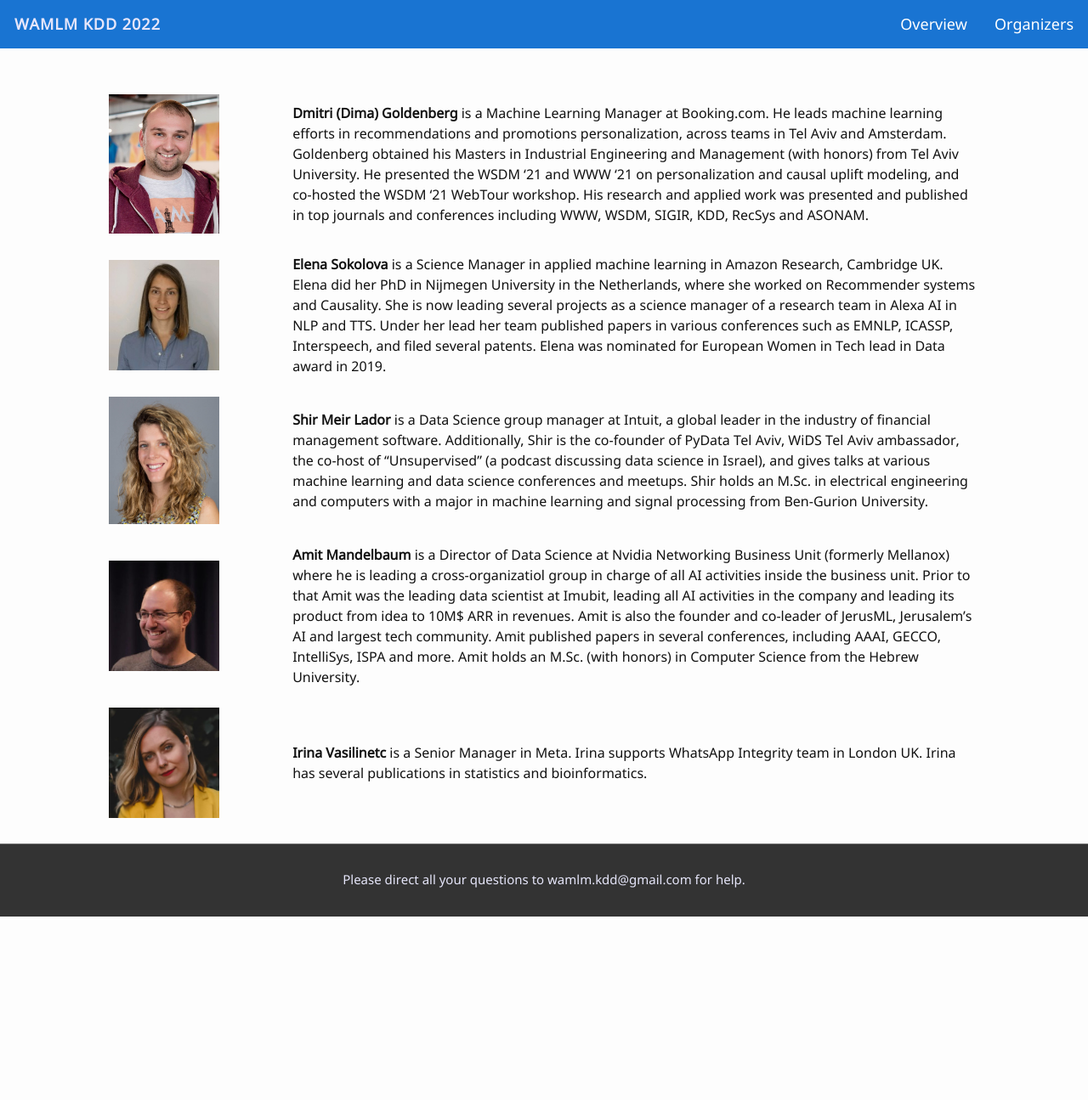
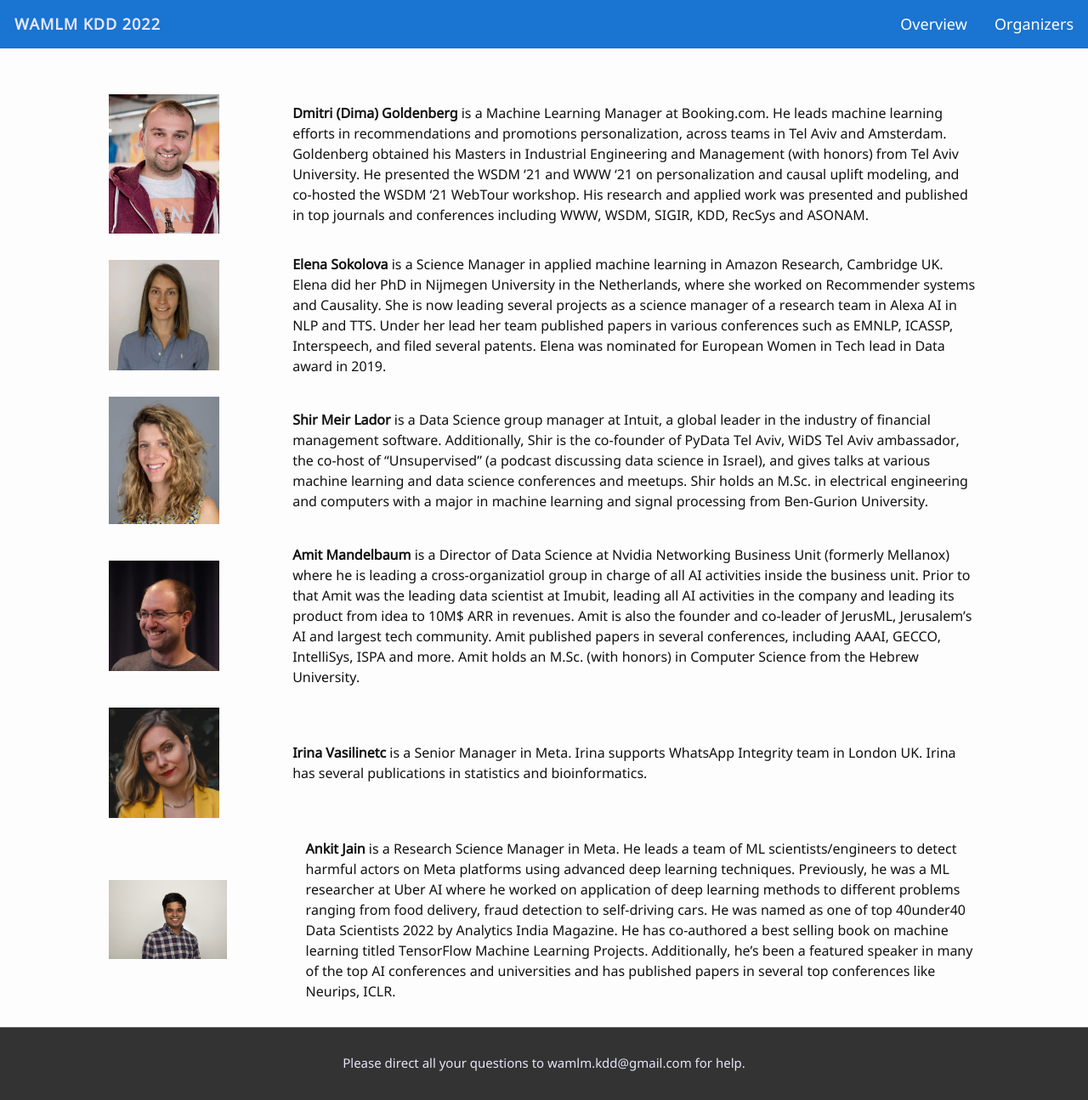
Before and after one commit to wamlm-kdd/wamlm, a Jekyll site: the page built from organizers.md, in a window 1280 px wide and 1295 px high. Shown: the whole window at 85% size. Built offline with Jekyll 4.4.1, drawn with Linux system fonts in a browser that asks for light colours; our own code applies the rules of GitHub Pages for plain Markdown files.

Commit message:
added Ankit as organiser

```diff
--- a/organizers.md
+++ b/organizers.md
@@ -12,4 +12,7 @@
 | | |
 | <img class="organizer_image" src="images/irina.jpeg"/>  | **Irina Vasilinetc** is a Senior Manager in Meta. Irina supports WhatsApp Integrity team in London UK. Irina has several publications in statistics and bioinformatics. |
 
+| | |
+| <img class="organizer_image" src="images/ankit.jpeg"/>  | **Ankit Jain** is a  Research Science Manager in Meta. He leads a team of ML scientists/engineers to detect harmful actors on Meta platforms using advanced deep learning techniques. Previously, he was a ML researcher at Uber AI where he worked on application of deep learning methods to different problems ranging from food delivery, fraud detection to self-driving cars. He was named as one of top 40under40 Data Scientists 2022 by Analytics India Magazine. He has co-authored a best selling book on machine learning titled TensorFlow Machine Learning Projects. Additionally, he’s been a featured speaker in many of the top AI conferences and universities and has published papers in several top conferences like Neurips, ICLR. |
+
 </div>
```
